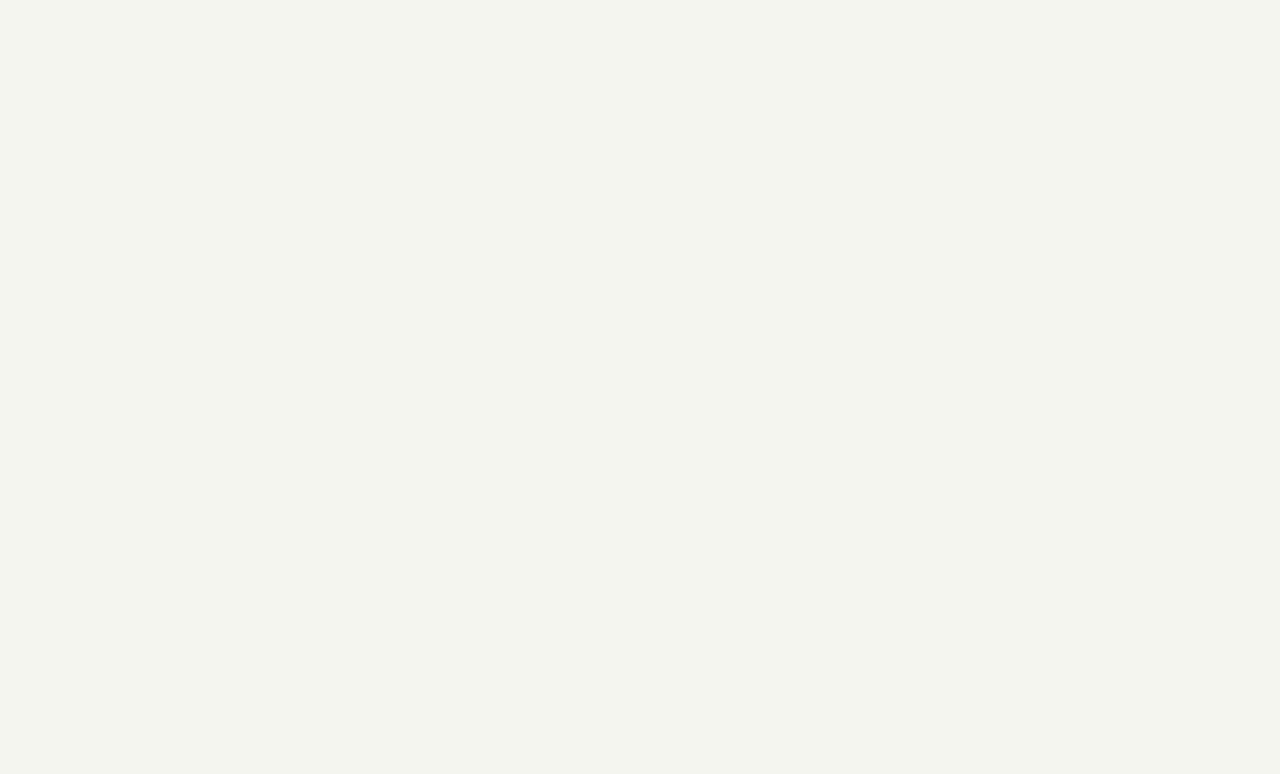
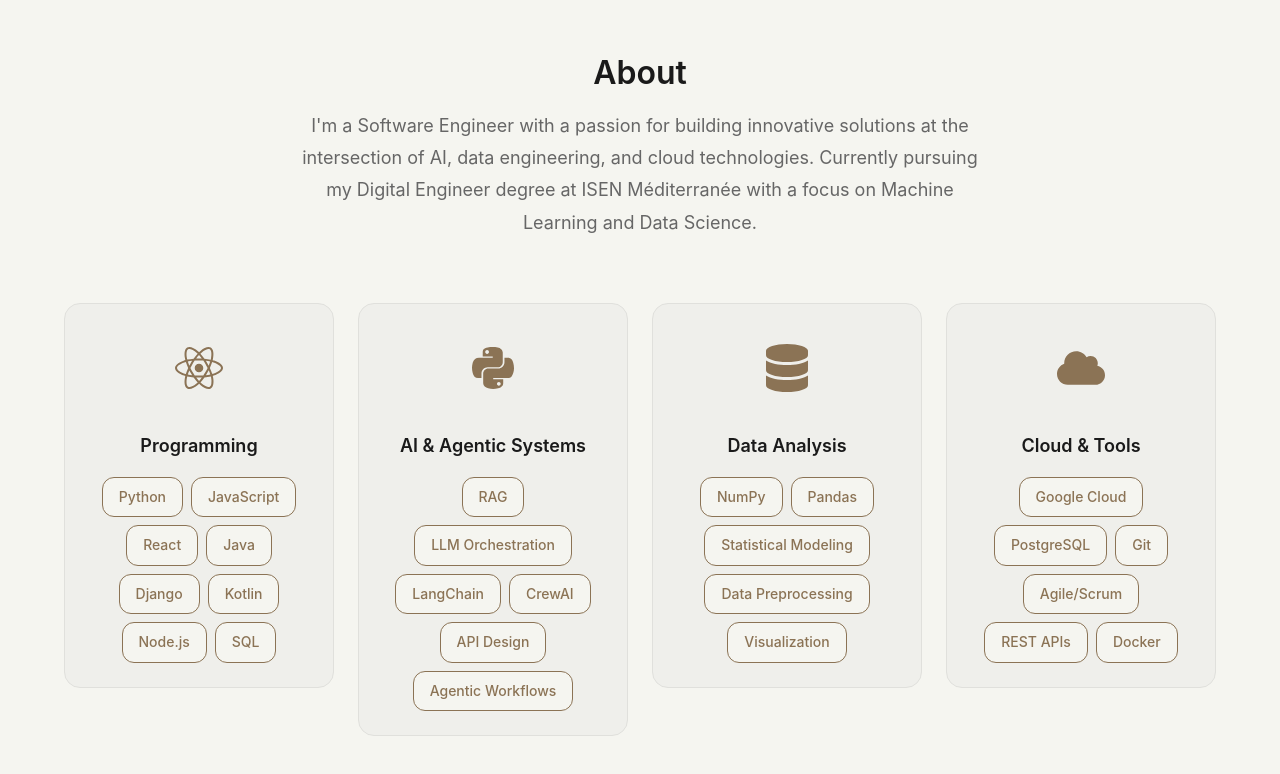
Before and after one commit to LeaFougera/LeaFougera.github.io, a React (Vite) app: page / in a window 1280 px wide. Shown: the part 812-1586 px from the top of the page. Before the commit the page ends 800 px from the top, so only its background shows below. Built offline with nearby package versions, Linux system fonts and the light colour scheme.

Commit message:
Add About section with skills

```diff
--- a/src/App.jsx
+++ b/src/App.jsx
@@ -1,9 +1,11 @@
 import Hero from './pages/Hero'
+import About from './pages/About'
 
 function App() {
   return (
     <main>
       <Hero />
+      <About />
     </main>
   )
 }
--- /dev/null
+++ b/src/pages/About.css
@@ -0,0 +1,83 @@
+.about-section {
+  background-color: var(--primary);
+}
+
+.about-header {
+  text-align: center;
+  margin-bottom: var(--spacing-3xl);
+}
+
+.about-header h2 {
+  margin-bottom: var(--spacing-md);
+  color: var(--text-primary);
+}
+
+.about-intro {
+  font-size: var(--font-size-lg);
+  color: var(--text-secondary);
+  max-width: 700px;
+  margin: 0 auto;
+  line-height: 1.8;
+}
+
+.skills-grid {
+  display: grid;
+  grid-template-columns: repeat(auto-fit, minmax(250px, 1fr));
+  gap: var(--spacing-lg);
+  margin-bottom: var(--spacing-2xl);
+}
+
+.skill-card {
+  text-align: center;
+}
+
+.skill-icon {
+  font-size: 3rem;
+  color: var(--accent);
+  margin-bottom: var(--spacing-lg);
+  display: flex;
+  justify-content: center;
+  align-items: center;
+  height: 80px;
+}
+
+.skill-card h3 {
+  margin-bottom: var(--spacing-md);
+  color: var(--text-primary);
+  font-size: var(--font-size-lg);
+}
+
+.skill-tags {
+  display: flex;
+  flex-wrap: wrap;
+  gap: var(--spacing-sm);
+  justify-content: center;
+}
+
+.skill-tag {
+  display: inline-block;
+  background-color: var(--primary);
+  color: var(--accent);
+  padding: var(--spacing-sm) var(--spacing-md);
+  border-radius: var(--radius-md);
+  font-size: var(--font-size-sm);
+  font-weight: var(--font-weight-medium);
+  border: 1px solid var(--accent);
+  transition: all var(--transition-fast);
+}
+
+.skill-tag:hover {
+  background-color: var(--accent);
+  color: var(--primary);
+}
+
+@media (max-width: 768px) {
+  .skills-grid {
+    grid-template-columns: 1fr;
+    gap: var(--spacing-md);
+  }
+
+  .about-intro {
+    font-size: var(--font-size-base);
+  }
+}
--- /dev/null
+++ b/src/pages/About.jsx
@@ -0,0 +1,105 @@
+import { motion } from 'framer-motion'
+import { FaPython, FaReact, FaDatabase, FaCloud } from 'react-icons/fa'
+import Section from '../components/Section'
+import Container from '../components/Container'
+import Card from '../components/Card'
+import './About.css'
+
+function About() {
+  const skillCategories = [
+    {
+      title: 'Programming',
+      icon: FaReact,
+      skills: ['Python', 'JavaScript', 'React', 'Java', 'Django', 'Kotlin', 'Node.js', 'SQL'],
+    },
+    {
+      title: 'AI & Agentic Systems',
+      icon: FaPython,
+      skills: ['RAG', 'LLM Orchestration', 'LangChain', 'CrewAI', 'API Design', 'Agentic Workflows'],
+    },
+    {
+      title: 'Data Analysis',
+      icon: FaDatabase,
+      skills: ['NumPy', 'Pandas', 'Statistical Modeling', 'Data Preprocessing', 'Visualization'],
+    },
+    {
+      title: 'Cloud & Tools',
+      icon: FaCloud,
+      skills: ['Google Cloud', 'PostgreSQL', 'Git', 'Agile/Scrum', 'REST APIs', 'Docker'],
+    },
+  ]
+
+  const containerVariants = {
+    hidden: { opacity: 0 },
+    visible: {
+      opacity: 1,
+      transition: {
+        staggerChildren: 0.1,
+        delayChildren: 0.2,
+      },
+    },
+  }
+
+  const itemVariants = {
+    hidden: { opacity: 0, y: 20 },
+    visible: {
+      opacity: 1,
+      y: 0,
+      transition: {
+        duration: 0.6,
+      },
+    },
+  }
+
+  return (
+    <Section id="about" className="about-section">
+      <Container>
+        <motion.div
+          initial={{ opacity: 0, y: -20 }}
+          whileInView={{ opacity: 1, y: 0 }}
+          transition={{ duration: 0.8 }}
+          viewport={{ once: true }}
+          className="about-header"
+        >
+          <h2>About</h2>
+          <p className="about-intro">
+            I'm a Software Engineer with a passion for building innovative solutions at the intersection of AI, data engineering, and cloud technologies. Currently pursuing my Digital Engineer degree at ISEN Méditerranée with a focus on Machine Learning and Data Science.
+          </p>
+        </motion.div>
+
+        <motion.div
+          className="skills-grid"
+          variants={containerVariants}
+          initial="hidden"
+          whileInView="visible"
+          viewport={{ once: true }}
+        >
+          {skillCategories.map((category, index) => {
+            const IconComponent = category.icon
+            return (
+              <motion.div key={index} variants={itemVariants}>
+                <Card>
+                  <div className="skill-card">
+                    <div className="skill-icon">
+                      <IconComponent />
+                    </div>
+                    <h3>{category.title}</h3>
+                    <div className="skill-tags">
+                      {category.skills.map((skill, skillIndex) => (
+                        <span key={skillIndex} className="skill-tag">
+                          {skill}
+                        </span>
+                      ))}
+                    </div>
+                  </div>
+                </Card>
+              </motion.div>
+            )
+          })}
+        </motion.div>
+      </Container>
+    </Section>
+  )
+}
+
+export default About
```
